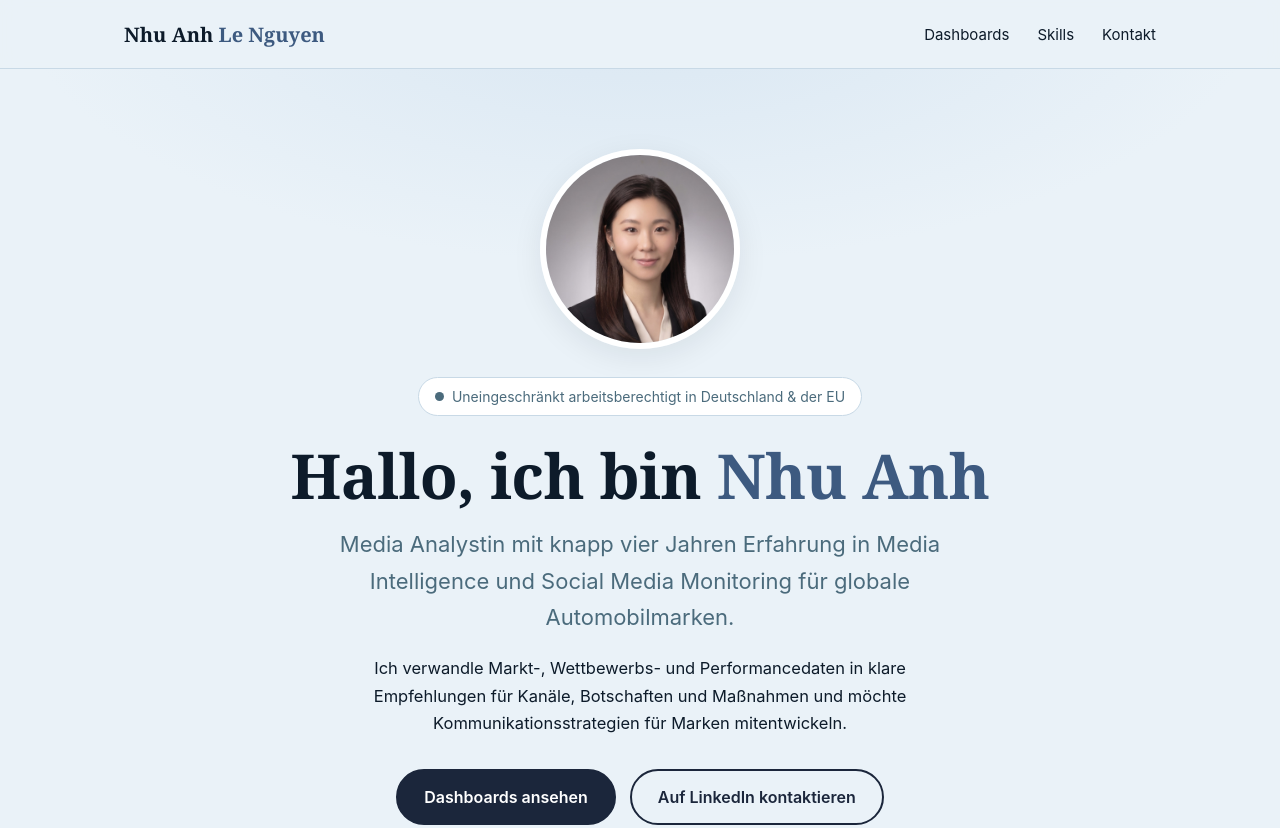
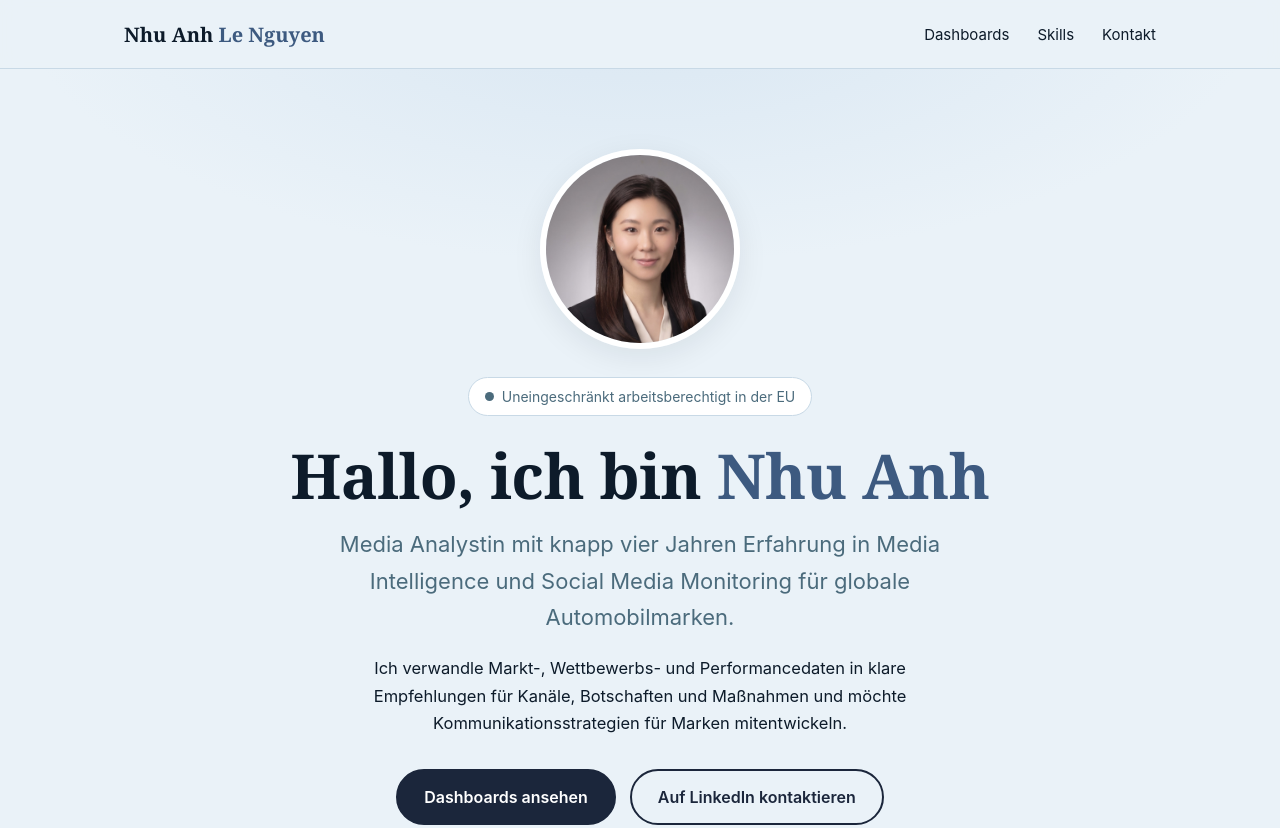
Before and after one commit to nhuanhleng/portfolio, a plain HTML site: page index.html in a window 1280 px wide. Shown: the top 828 px of the page. Drawn offline with Linux system fonts and the light colour scheme.

Commit message:
Update index.html

```diff
--- a/index.html
+++ b/index.html
@@ -184,7 +184,7 @@ footer{text-align:center;padding:28px max(16px,env(safe-area-inset-left,0px));fo
 <section class="hero" id="start">
   <div class="wrap">
     <img class="avatar" src="assets/photo.jpg" alt="Porträt von Nhu Anh Le Nguyen" width="200" height="200">
-    <div class="badge"><i></i> Uneingeschränkt arbeitsberechtigt in Deutschland &amp; der EU</div>
+    <div class="badge"><i></i> Uneingeschränkt arbeitsberechtigt in der EU </div>
     <h1>Hallo, ich bin <em>Nhu Anh</em></h1>
     <p class="role">Media Analystin mit knapp vier Jahren Erfahrung in Media Intelligence und Social Media Monitoring für globale Automobilmarken.</p>
     <div class="hero-about">
```
